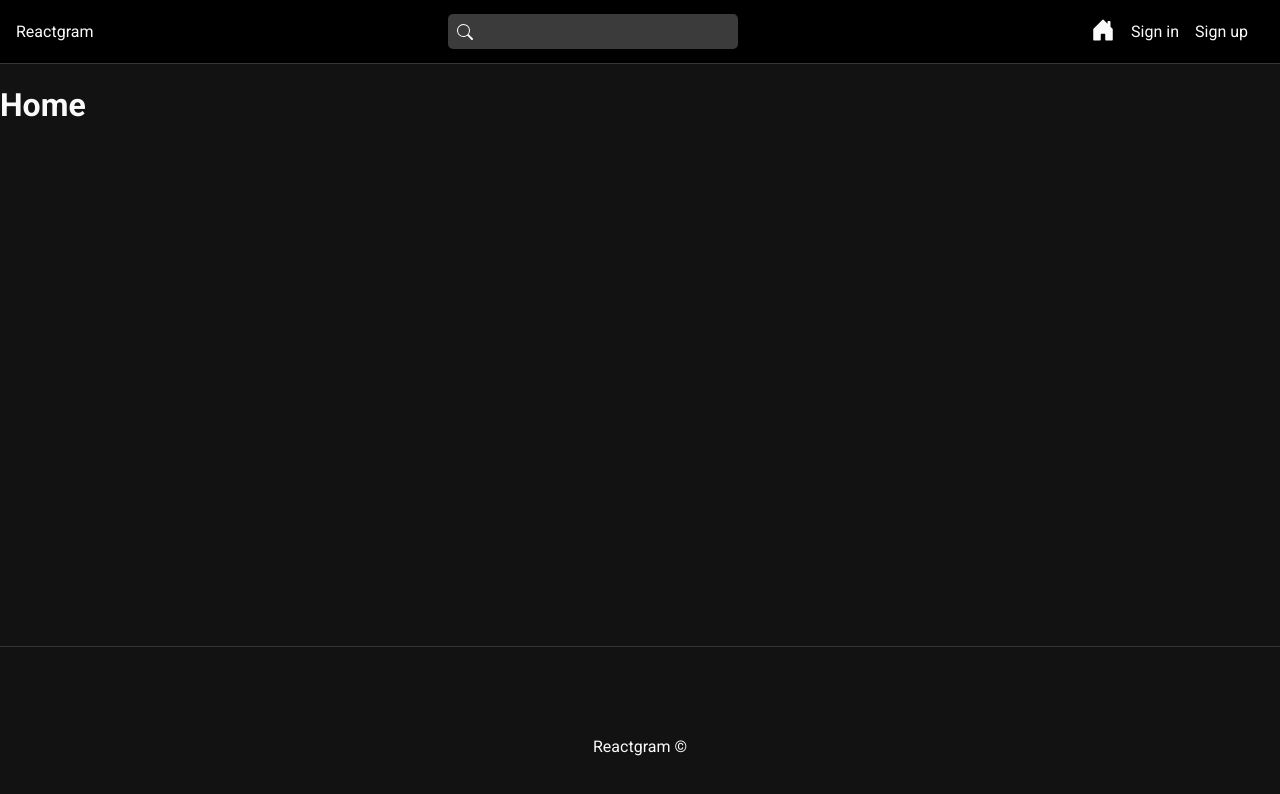
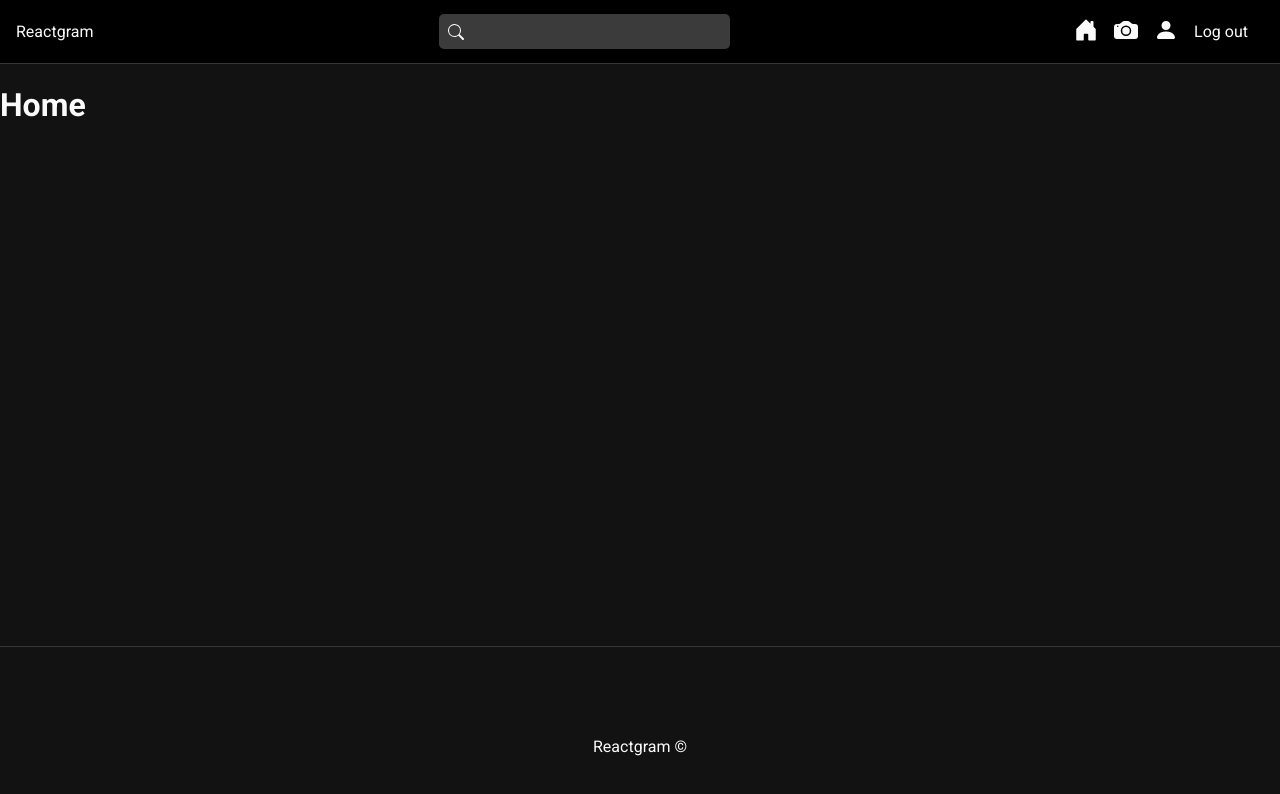
Before and after one commit to luccas-fialho/reactgram, a React (Vite) app in the folder frontend/: page / in a window 1280 px wide. Shown: the top 794 px of the page. Built offline with nearby package versions, Linux system fonts and the light colour scheme; sample sign-in values are in the browser's storage.

Commit message:
:lipstick: feat: Navbar styles

```diff
--- a/frontend/src/App.jsx
+++ b/frontend/src/App.jsx
@@ -1,6 +1,14 @@
 import "./App.css";
 
-import { BrowserRouter as Router, Routes, Route } from "react-router-dom";
+import {
+  BrowserRouter as Router,
+  Routes,
+  Route,
+  Navigate,
+} from "react-router-dom";
+
+// Hooks
+import { useAuth } from "./hooks/useAuth.jsx";
 
 // pages
 import Home from "./pages/Home/Home.jsx";
@@ -12,15 +20,30 @@ import Navbar from "./components/Navbar/Navbar.jsx";
 import Footer from "./components/Footer/Footer.jsx";
 
 function App() {
+  const { auth, loading } = useAuth();
+
+  if (loading) {
+    return <p>Loading...</p>;
+  }
+
   return (
     <div>
       <Router>
         <Navbar />
         <div className="container">
           <Routes>
-            <Route path="/" element={<Home />} />
-            <Route path="/register" element={<Register />} />
-            <Route path="/login" element={<Login />} />
+            <Route
+              path="/"
+              element={auth ? <Home /> : <Navigate to="/login" />}
+            />
+            <Route
+              path="/login"
+              element={!auth ? <Login /> : <Navigate to="/" />}
+            />
+            <Route
+              path="/register"
+              element={!auth ? <Register /> : <Navigate to="/" />}
+            />
           </Routes>
         </div>
         <Footer />
--- a/frontend/src/components/Navbar/Navbar.jsx
+++ b/frontend/src/components/Navbar/Navbar.jsx
@@ -8,7 +8,15 @@ import {
   BsFillCameraFill,
 } from "react-icons/bs";
 
+// Hooks
+import { useAuth } from "../../hooks/useAuth";
+import { useState } from "react";
+import { useSelector, useDispatch } from "react-redux";
+import { useNavigate } from "react-router-dom";
+
 const Navbar = () => {
+  const { auth } = useAuth();
+  const { user } = useSelector((state) => state.auth);
   return (
     <nav id="nav">
       <Link to="/">Reactgram</Link>
@@ -17,17 +25,39 @@ const Navbar = () => {
         <input type="text" />
       </form>
       <ul id="nav-links">
+        {auth ? (
+          <>
             <li>
               <NavLink to="/">
                 <BsHouseDoorFill />
               </NavLink>
             </li>
+            {user && (
+              <li>
+                <NavLink to={`/users/${user._id}`}>
+                  <BsFillCameraFill />
+                </NavLink>
+              </li>
+            )}
+            <li>
+              <NavLink to="/profile">
+                <BsFillPersonFill />
+              </NavLink>
+            </li>
+            <li>
+              <span>Log out</span>
+            </li>
+          </>
+        ) : (
+          <>
             <li>
               <NavLink to="/login">Sign in</NavLink>
             </li>
             <li>
               <NavLink to="/register">Sign up</NavLink>
             </li>
+          </>
+        )}
       </ul>
     </nav>
   );
```
Lines whose indentation alone changed are shown as unchanged.
